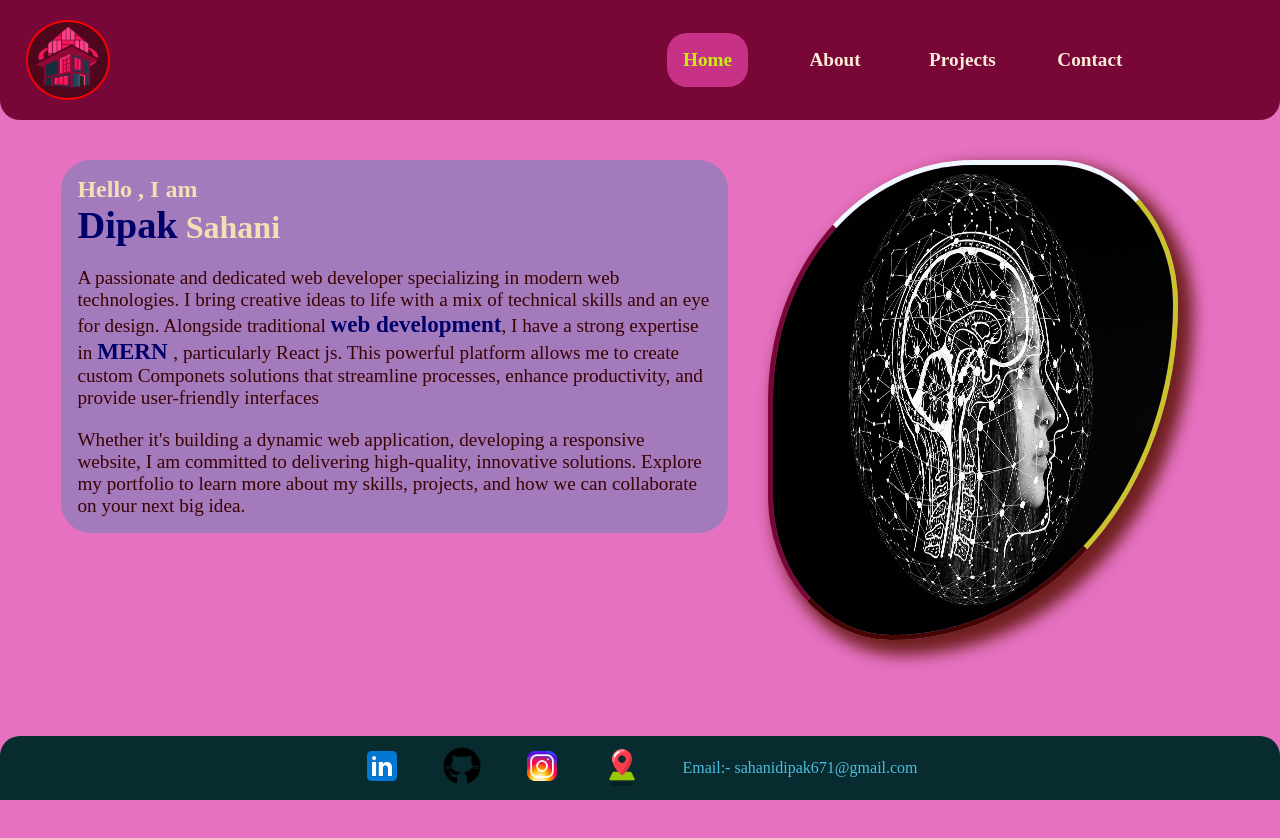
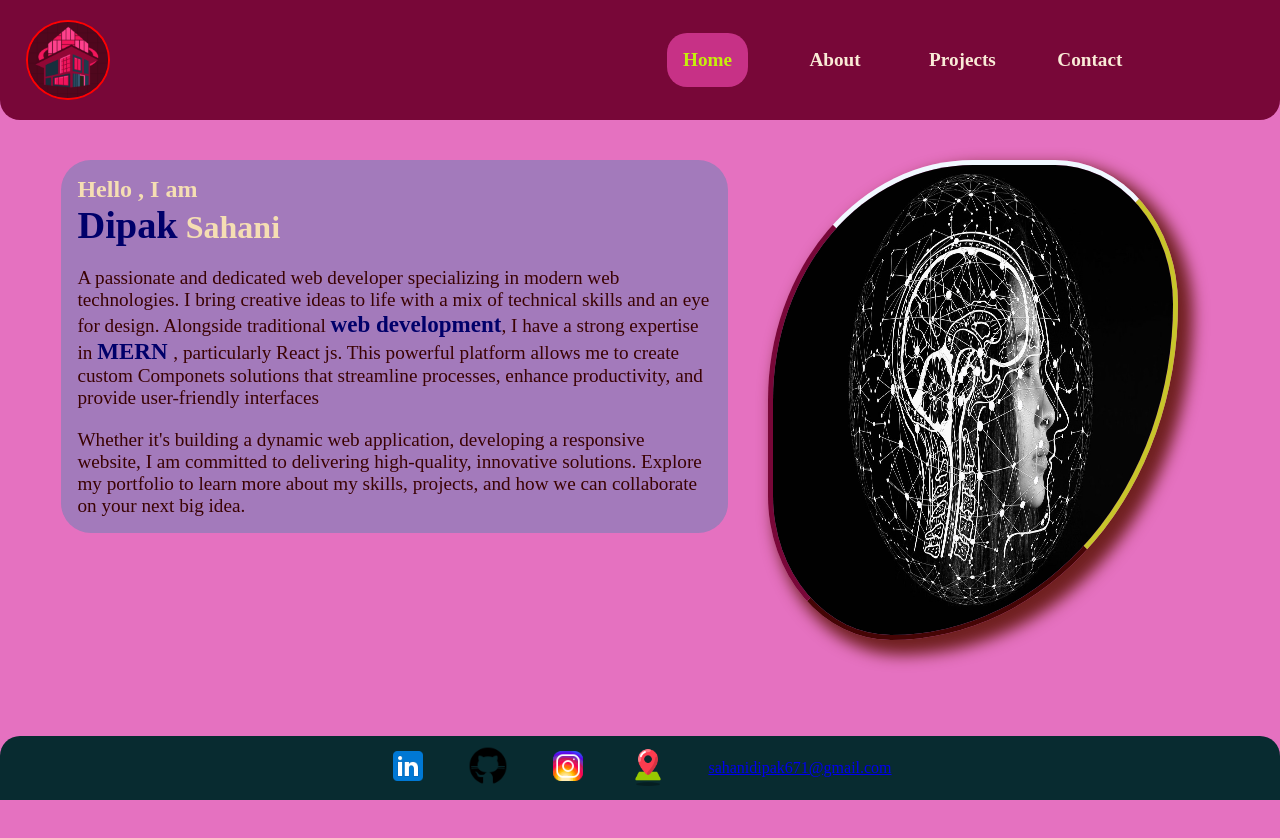
Before and after one commit to Dipak-sahani/portfolio-website, a plain HTML site: page index.html in a window 1280 px wide. Drawn offline with Linux system fonts and the light colour scheme.

Commit message:
Update index.html
adding email toemail

```diff
--- a/index.html
+++ b/index.html
@@ -52,6 +52,6 @@
     <a href="https://Github.com/Dipak-sahani"><img src="./images/icons8-github-50.png" alt=""></a>
     <a href="https://www.instagram.com/omega_sahani?igsh=MTVwaXo1ZWt3Mml1aw=="><img src="./images/icons8-instagram-48.png" alt=""></a>
     <a href="https://maps.app.goo.gl/Po2RNC8buu8Q3MjXA"><img src="./images/icons8-address-64.png" alt=""></a>
-    <p>Email:- sahanidipak671@gmail.com</p>
+    <a href="mailto:sahanidipak671@gmail.com">sahanidipak671@gmail.com</a>
 </footer>
 </html>
```
